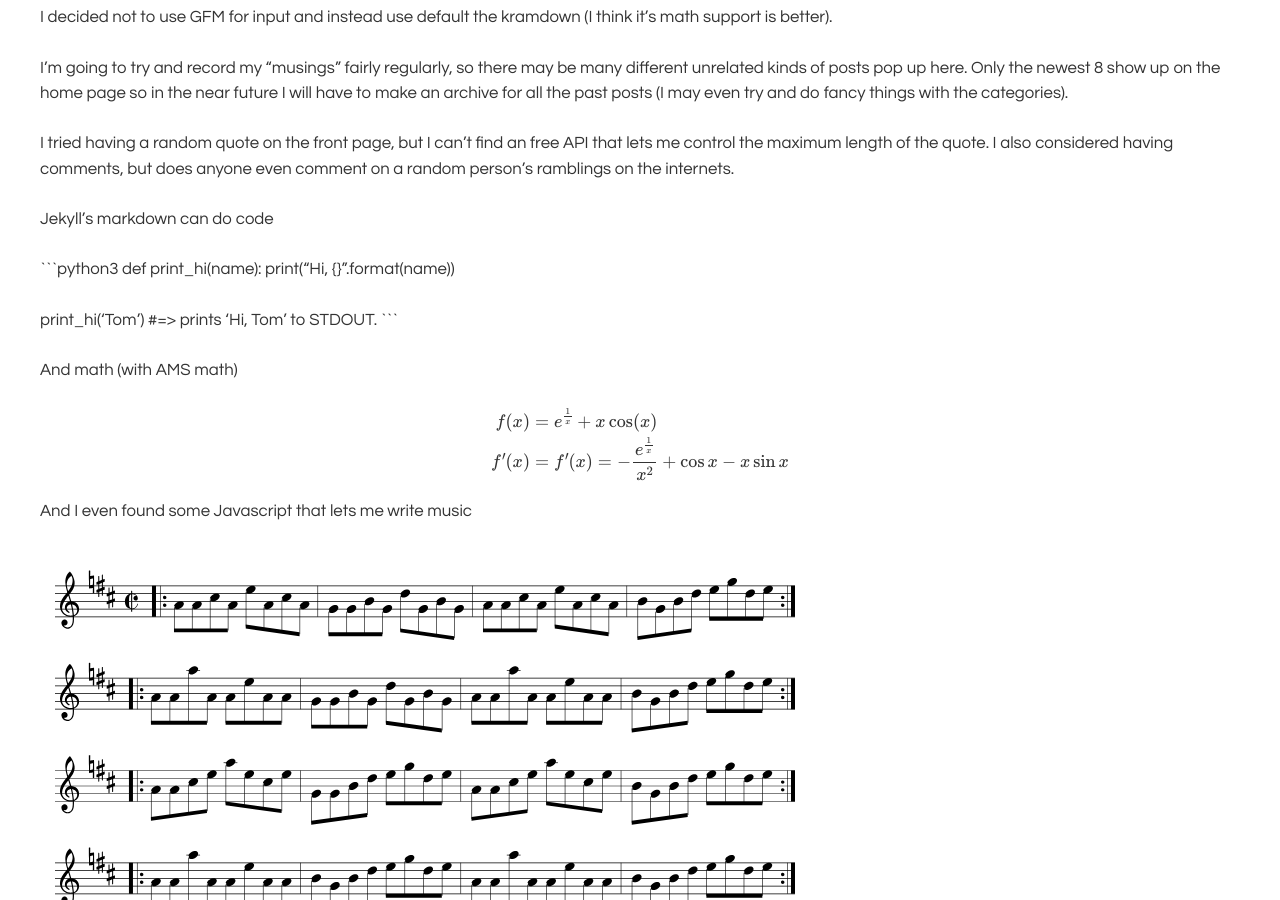
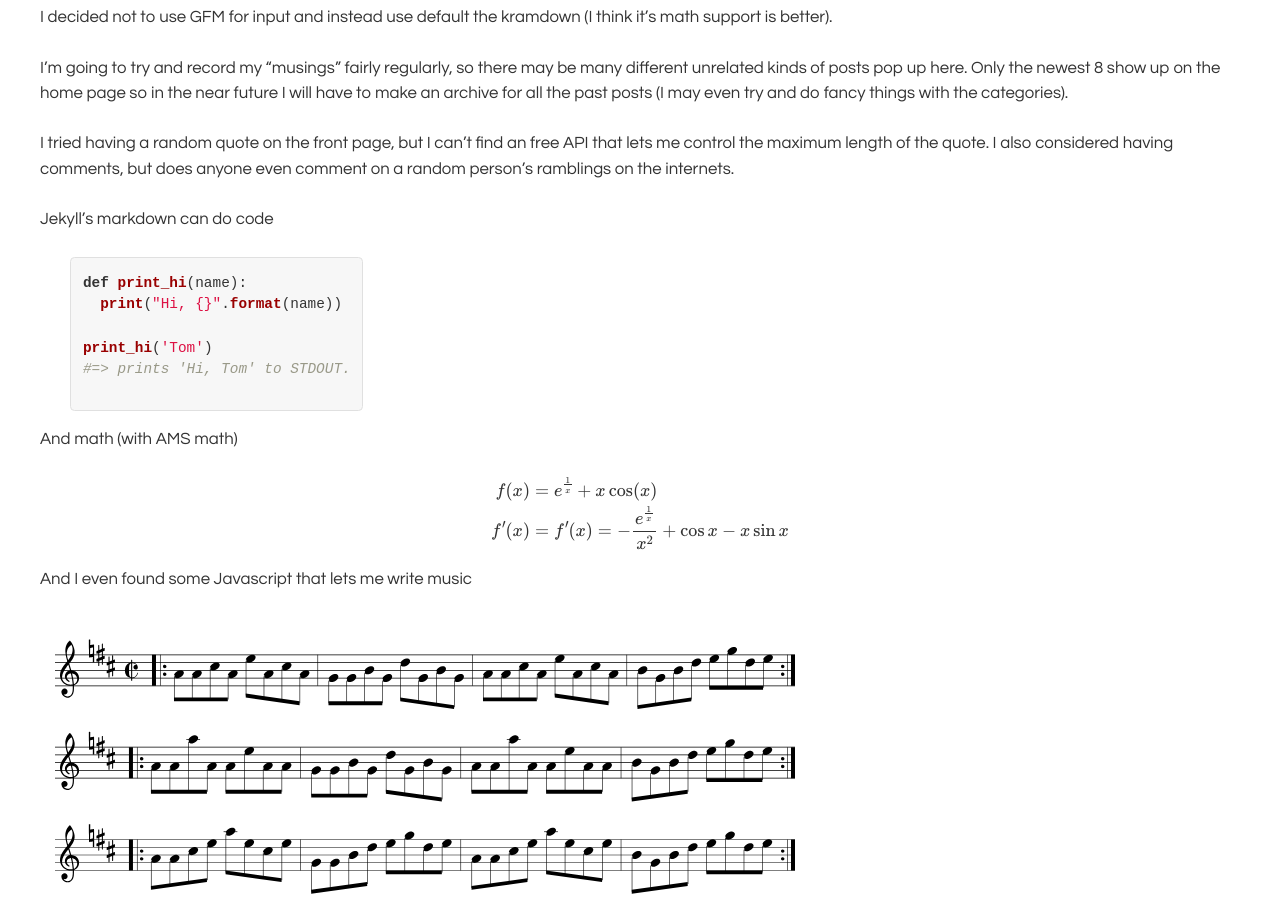
Before and after one commit to MurrayT/MurrayT.github.io, a Jekyll site: the page built from _posts/2016-11-27-new-website.md, in a window 1280 px wide and 900 px high, scrolled down 523 px. Built offline with Jekyll 4.4.1, drawn with Linux system fonts in a browser that asks for light colours; nearby versions of some CDN libraries; formulas are drawn with MathJax 3.

Commit message:
GFM isn't the problem, maybe github rouge doesn't recognize python3

````diff
--- a/_posts/2016-11-27-new-website.md
+++ b/_posts/2016-11-27-new-website.md
@@ -33,13 +33,13 @@ random person's ramblings on the internets.
 
 Jekyll's markdown can do code
 
-```python3
+{% highlight python %}
 def print_hi(name):
   print("Hi, {}".format(name))
 
 print_hi('Tom')
 #=> prints 'Hi, Tom' to STDOUT.
-```
+{% endhighlight %}
 
 And math (with AMS math)
 
````
Also changed, not shown: 2 other files.
